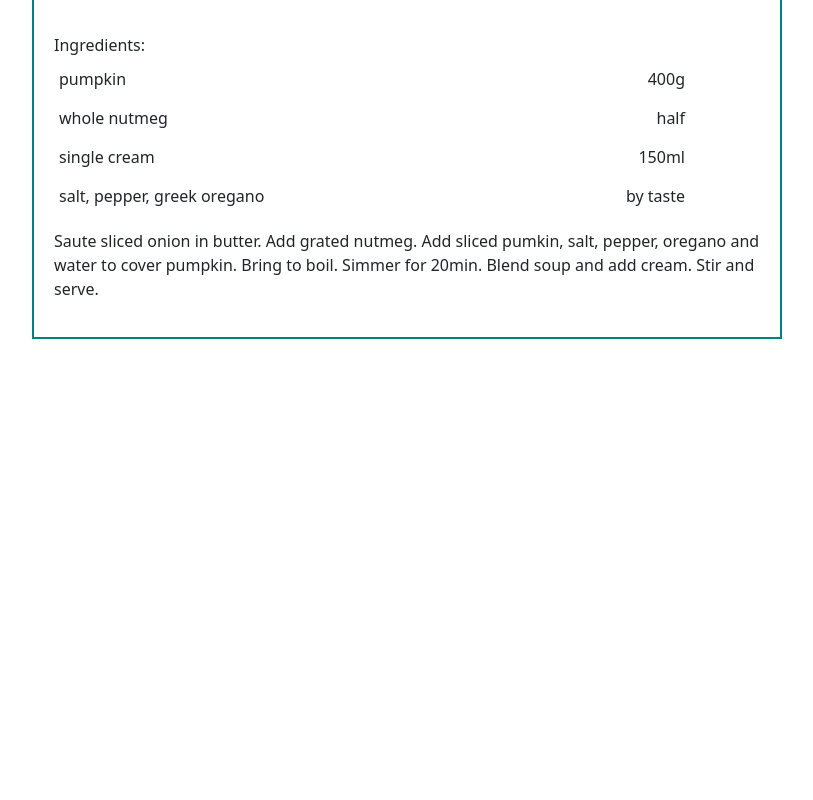
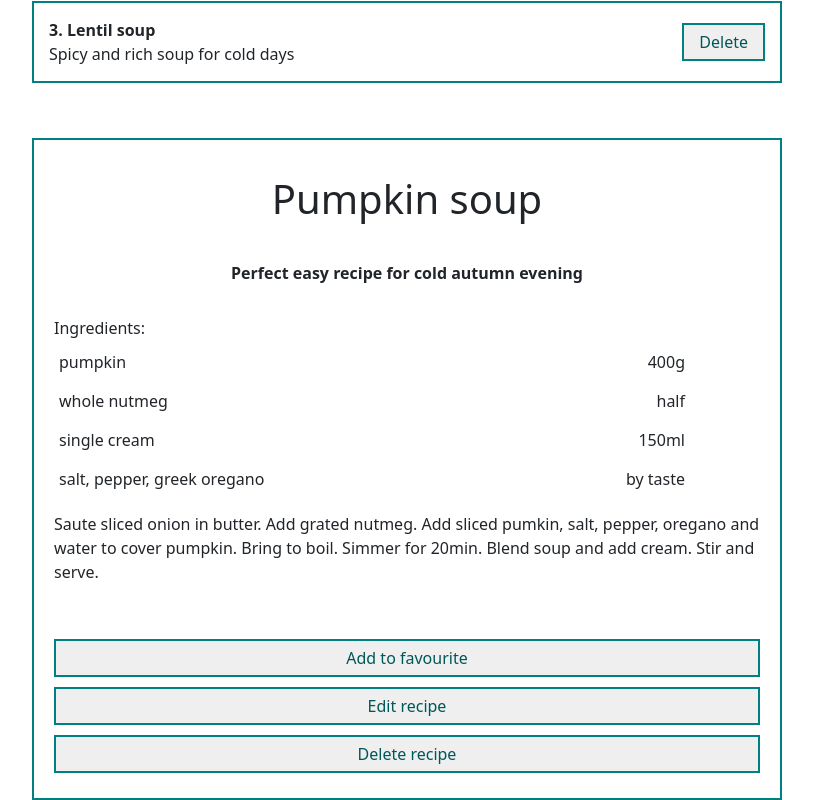
Before and after one commit to AnnaCodes1/cook-book-app, a React (Create React App) app: page / in a window 1280 px wide. Shown: the part 360-1160 px from the top of the page, without its empty margins (233-1046 px from the left). Before the commit the page ends 800 px from the top, so only its background shows below. Built offline with nearby package versions, Linux system fonts and the light colour scheme.

Commit message:
created add,edit,remove butons to recipe object component

```diff
--- a/src/App.js
+++ b/src/App.js
@@ -76,7 +76,7 @@ function App() {
 
   const search = (items, term) => {
     if (term.length === 0) {
-      return items.filter((item) => !item)
+      return items
     }
     return items.filter(
       item => item.title.toLowerCase().indexOf(term.toLowerCase()) > -1
@@ -103,7 +103,6 @@ function App() {
         <RecipeList
           remove={removeRecipe}
           recipes={visibleRecipes}
-
         />
       ) : (
         <h1 style={{ textAlign: 'center' }}>No soup recipes found!</h1>
--- a/src/components/recipe-body/RecipeBody.jsx
+++ b/src/components/recipe-body/RecipeBody.jsx
@@ -1,15 +1,25 @@
 import React from 'react'
+import MyButton from '../UI/button/MyButton'
 import IngredientList from './IngredientList'
+import '/home/anna/Desktop/JS/cook-book/cook-book-app/src/styles/App.css'
 
 const RecipeBody = ({ recipeObject }) => {
-  const eachRecipe = recipeObject.map((item) => {
+  const eachRecipe = recipeObject.map(item => {
     const { id, title, about, recipe, ...ingredient } = item
     return (
-      <div className='each-recipe' key={id}>
+      <div
+        className='each-recipe'
+        key={id}
+      >
         <h1 className='recipe-header'>{title}</h1>
         <p className='about-recipe'>{about}</p>
         <IngredientList {...ingredient} />
         <p className='recipeInstruction'>{recipe}</p>
+        <span className='recipeButtons'>
+          <MyButton>Add to favourite</MyButton>
+          <MyButton>Edit recipe</MyButton>
+          <MyButton>Delete recipe</MyButton>
+        </span>
       </div>
     )
   })
--- a/src/styles/App.css
+++ b/src/styles/App.css
@@ -51,3 +51,10 @@
   padding: 15px;
   text-align: center;
 }
+
+.recipeButtons {
+  display: flex;
+  flex-direction: column;
+  justify-content: space-evenly;
+  margin-top: 50px
+}
```
